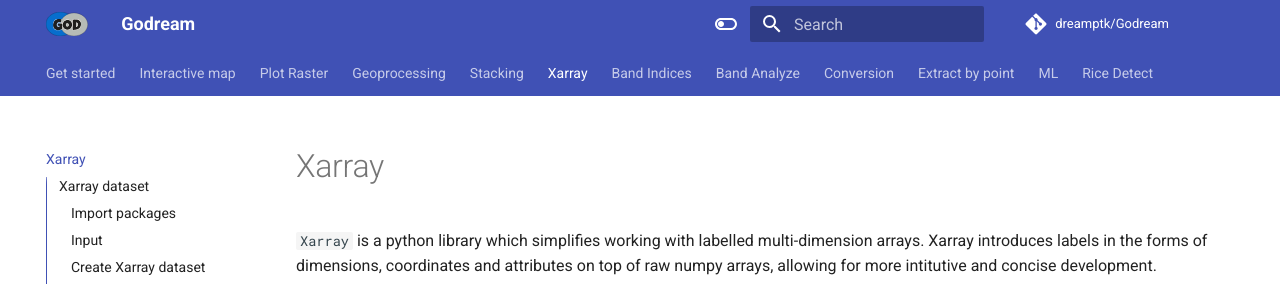
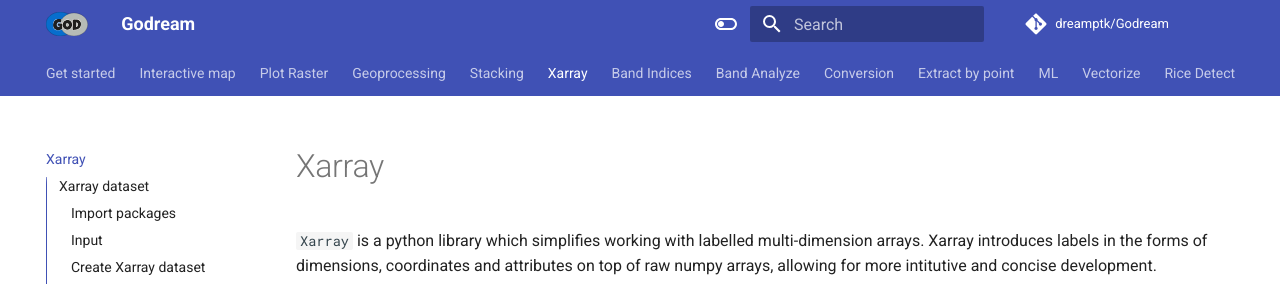
Before and after one commit to DreamPTK/Godreamwebsite, an MkDocs documentation site: the page built from docs/Xarray.md, in a window 1280 px wide and 900 px high. Shown: the top 286 px of the window. Built offline with MkDocs 1.6.1 and Material for MkDocs 9.7.7, drawn with Linux system fonts in a browser that asks for light colours; comment, search, counter and statistics services are not loaded.

Commit message:
Add files via upload

```diff
--- a/mkdocs.yml
+++ b/mkdocs.yml
@@ -17,6 +17,7 @@ nav:
   - Conversion: "convertool.md"
   - Extract by point: "Extract_data.md"
   - ML: "ML.md"
+  - Vectorize: "Vectorize.md"
   - Rice Detect: "rice_model.md"
 
 theme:
```
